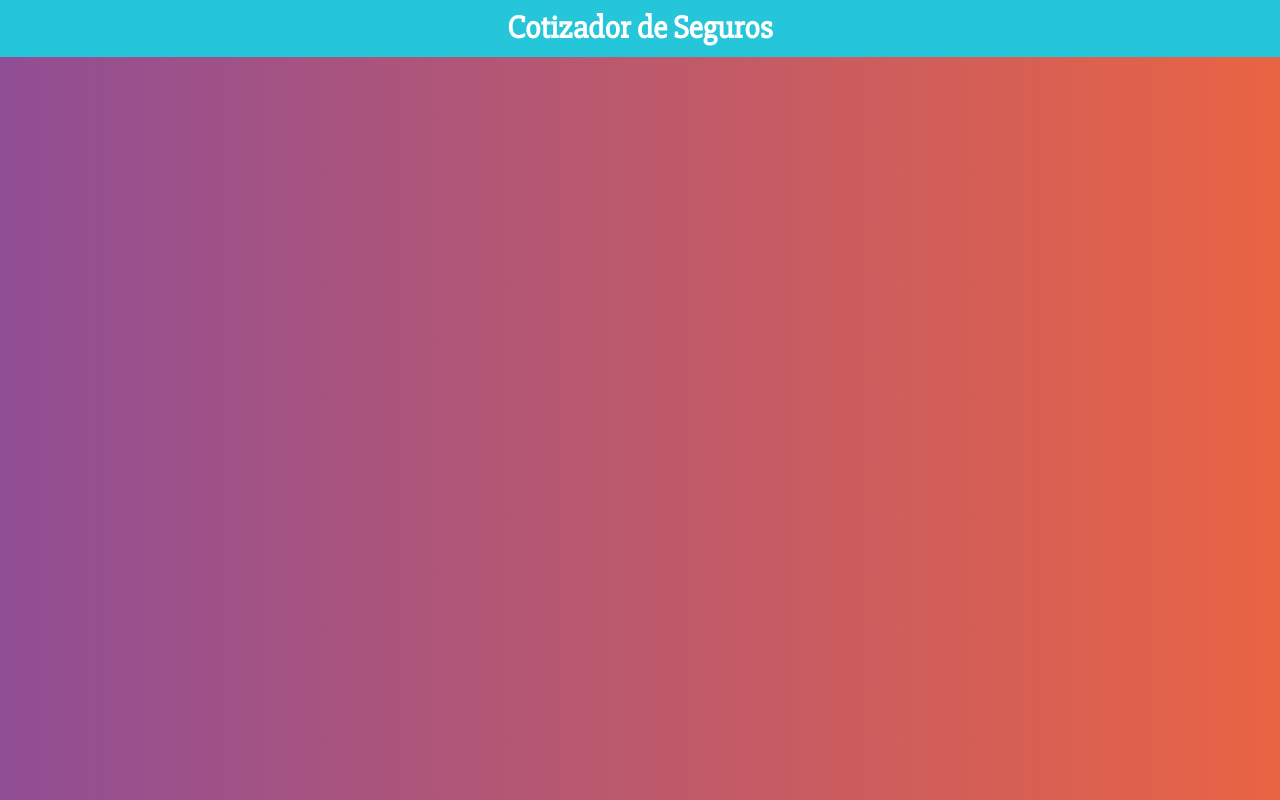
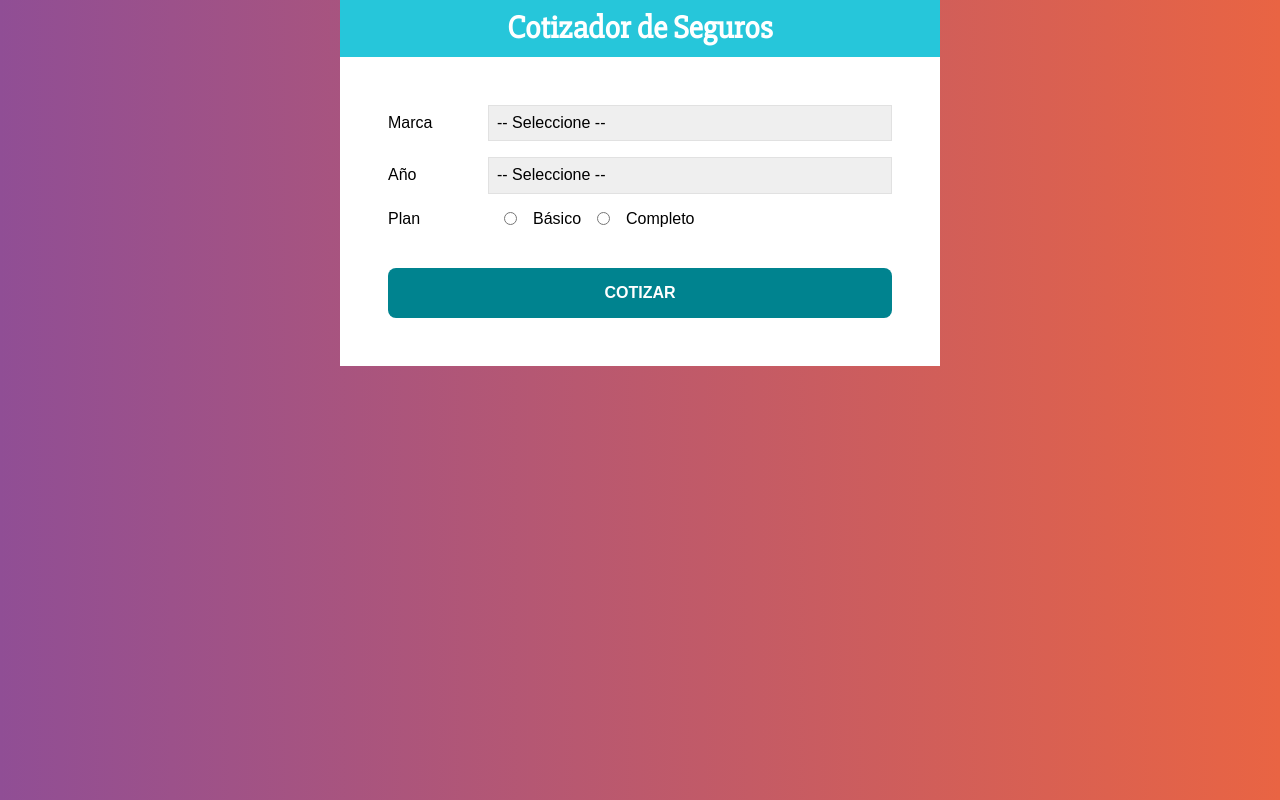
Before and after one commit to ManuelBlaze/cotizador_react, a React (Create React App) app: page / in a window 1280 px wide. Built offline with nearby package versions, Linux system fonts and the light colour scheme.

Commit message:
Formulario

```diff
--- a/src/App.js
+++ b/src/App.js
@@ -1,15 +1,34 @@
-import React, {Fragment, useState} from 'react';
+import React, { useState } from 'react';
+import styled from "@emotion/styled";
 import Header from "./components/Header";
+import Formulario from "./components/Formulario";
+
+const Contenedor = styled.div`
+  max-width: 600px;
+  margin: 0 auto;
+`;
+
+const ContenedorFormulario = styled.div`
+  background-color: #FFFFFF;
+  padding: 3rem;
+`;
 
 
 function App() {
   return (
-    <Fragment>
+    <Contenedor>
       <Header
         titulo="Cotizador de Seguros"
       />
 
-    </Fragment>
+      <ContenedorFormulario>
+        <Formulario>
+
+        </Formulario>
+
+      </ContenedorFormulario>
+
+    </Contenedor>
   );
 }
 
--- /dev/null
+++ b/src/components/Formulario.jsx
@@ -0,0 +1,92 @@
+import React from 'react';
+import styled from "@emotion/styled";
+
+const Campo = styled.div`
+    display: flex;
+    margin-bottom: 1rem;
+    align-items: center;
+`;
+
+const Label = styled.label`
+    flex: 0 0 100px;
+`;
+
+const Select = styled.select`
+    display: block;
+    width: 100%;
+    padding: 0.5rem;
+    border: 1px solid #e1e1e1;
+    -webkit-appearance: none;
+`;
+
+const InputRadio = styled.input`
+    margin: 0 1rem;
+`;
+
+const Boton = styled.button`
+    background-color: #00838F;
+    font-size: 16px;
+    width: 100%;
+    padding: 1rem;
+    color: #FFFFFF;
+    text-transform: uppercase;
+    font-weight: bold;
+    border: none;
+    border-radius: .5rem;
+    margin-top: 1.5rem;
+    transition: all .2s ease-in-out;
+
+    &:hover {
+        background-color: #26c6da;
+        cursor: pointer;
+    }
+`;
+
+const Formulario = () => {
+    return (
+			<form>
+				<Campo>
+					<Label>Marca</Label>
+					<Select>
+						<option value="">-- Seleccione --</option>
+						<option value="americano">Americano</option>
+						<option value="europeo">Europeo</option>
+						<option value="asiatico">Asiatico</option>
+					</Select>
+				</Campo>
+				<Campo>
+					<Label>Año</Label>
+					<Select>
+						<option value="">-- Seleccione --</option>
+						<option value="2021">2021</option>
+						<option value="2020">2020</option>
+						<option value="2019">2019</option>
+						<option value="2018">2018</option>
+						<option value="2017">2017</option>
+						<option value="2016">2016</option>
+						<option value="2015">2015</option>
+						<option value="2014">2014</option>
+						<option value="2013">2013</option>
+						<option value="2012">2012</option>
+					</Select>
+				</Campo>
+                <Campo>
+                    <Label>Plan</Label>
+                    <InputRadio
+                        type="radio"
+                        name="plan"
+                        value="basico"
+                    /> Básico
+                    <InputRadio
+                        type="radio"
+                        name="plan"
+                        value="completo"
+                    /> Completo
+                </Campo>
+
+                <Boton type="button">Cotizar</Boton>
+			</form>
+		);
+}
+
+export default Formulario;
```
